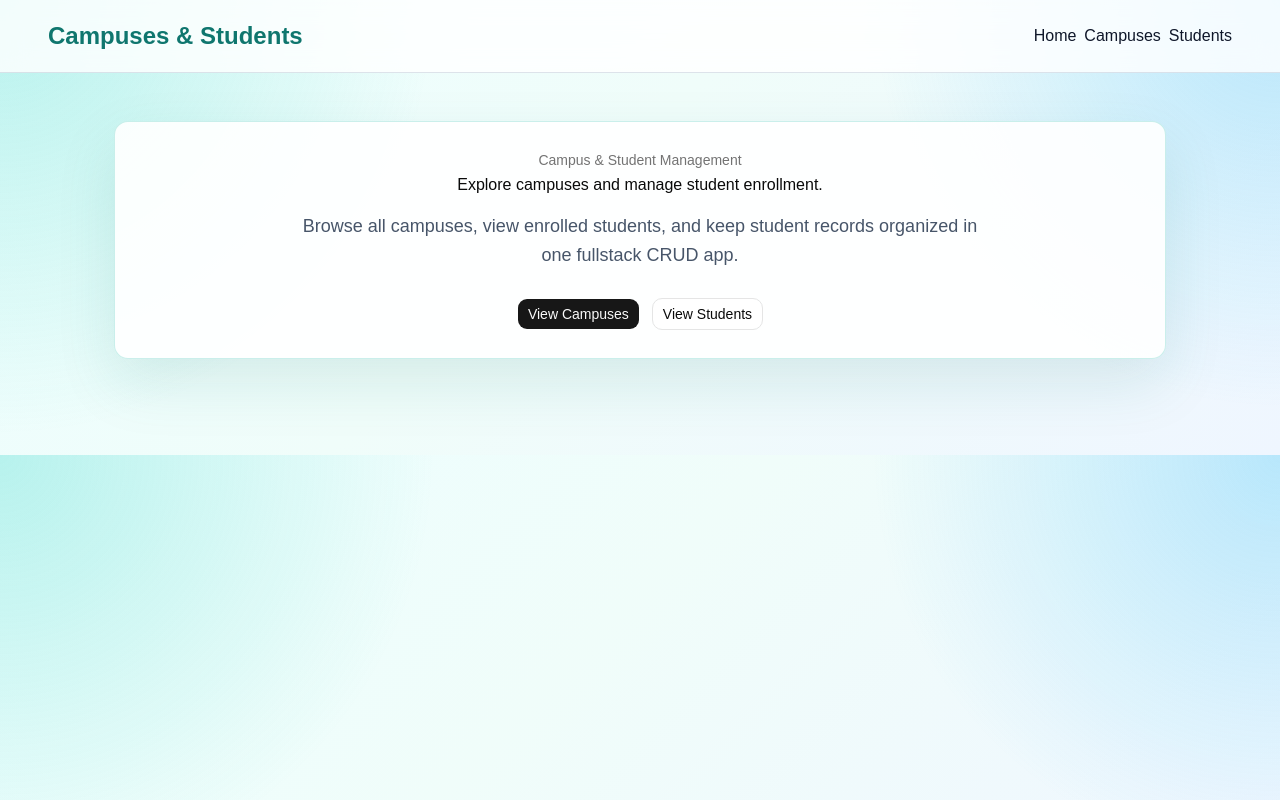
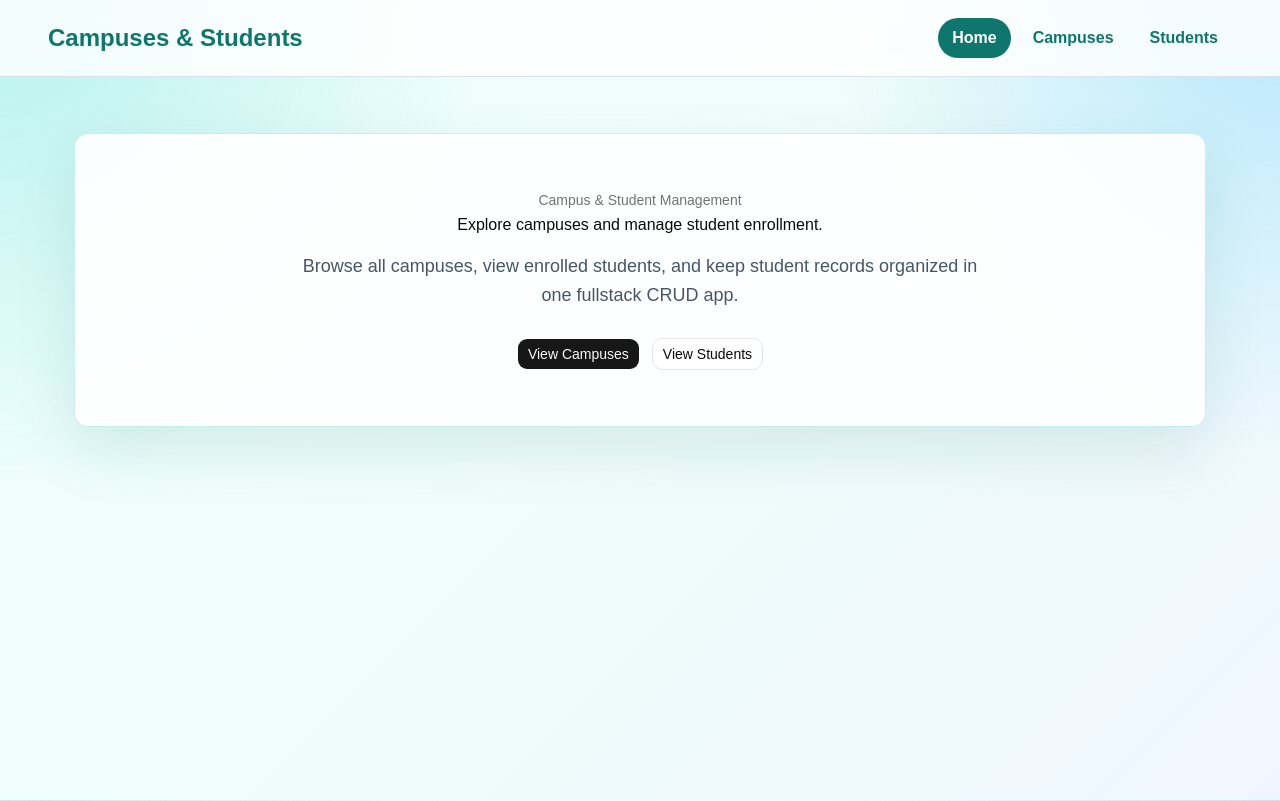
Before and after one commit to taizhenC/Final-Project_Fullstack-CRUD, a React (Vite) app in the folder my-app/: page / in a window 1280 px wide. Built offline with nearby package versions, Linux system fonts and the light colour scheme.

Commit message:
Improve layout and nav link styles

```diff
--- a/my-app/src/App.css
+++ b/my-app/src/App.css
@@ -10,6 +10,8 @@ body {
     radial-gradient(circle at top right, rgba(56, 189, 248, 0.3), transparent 30%),
     linear-gradient(135deg, #ecfeff 0%, #f0fdfa 45%, #eff6ff 100%);
   color: #0f172a;
+  min-height: 100vh;
+  background-attachment: fixed;
 }
 
 .navbar {
@@ -39,15 +41,37 @@ body {
   align-items: center;
 }
 
+.nav-links a {
+  padding: 8px 14px;
+  border-radius: 999px;
+  color: #0f766e;
+  text-decoration: none;
+  font-weight: 600;
+  transition:
+    background 0.2s ease,
+    color 0.2s ease;
+}
+
+.nav-links a:hover {
+  background: rgba(20, 184, 166, 0.1);
+}
+
+.nav-links a.active {
+  background: #0f766e;
+  color: white;
+}
+
+
 .app {
-  max-width: 1100px;
+  max-width: 1180px;
+  min-height: calc(100vh - 76px);
   margin: 0 auto;
-  padding: 48px 24px;
+  padding: 56px 24px;
 }
 
 .hero-card {
   margin-bottom: 48px;
-  padding: 28px;
+  padding: 56px 32px;
   text-align: center;
   border: 1px solid rgba(20, 184, 166, 0.22);
   background: rgba(255, 255, 255, 0.9);
@@ -122,7 +146,7 @@ body {
   }
 
   .hero-card {
-    padding: 12px;
+    padding: 32px 18px;
   }
 
   .hero-card h3 {
@@ -156,7 +180,7 @@ body {
   height: 190px;
   object-fit: contain;
   display: block;
-  padding: 36px;
+  padding: 24px;
   background: white;
 }
 
```
